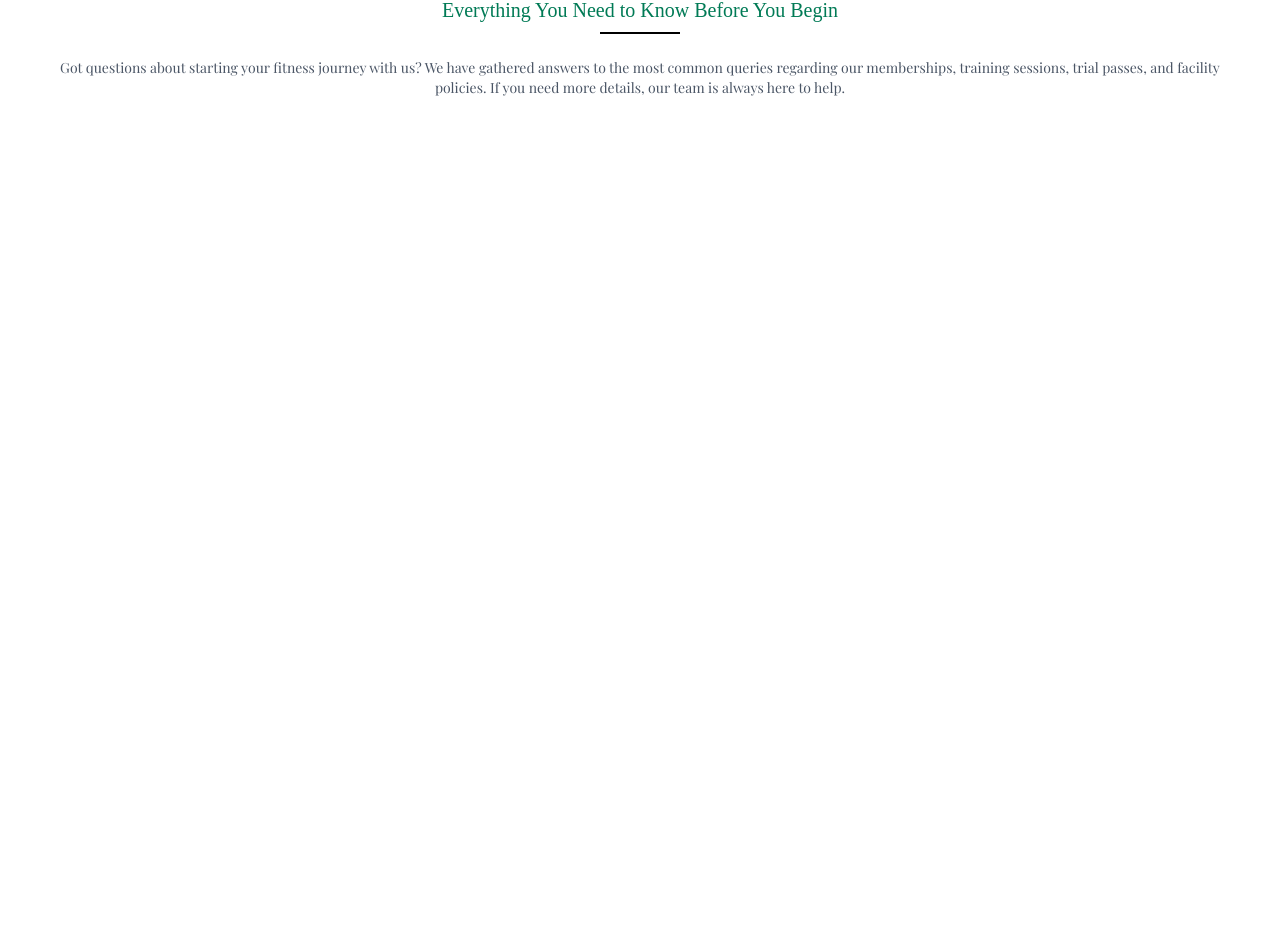
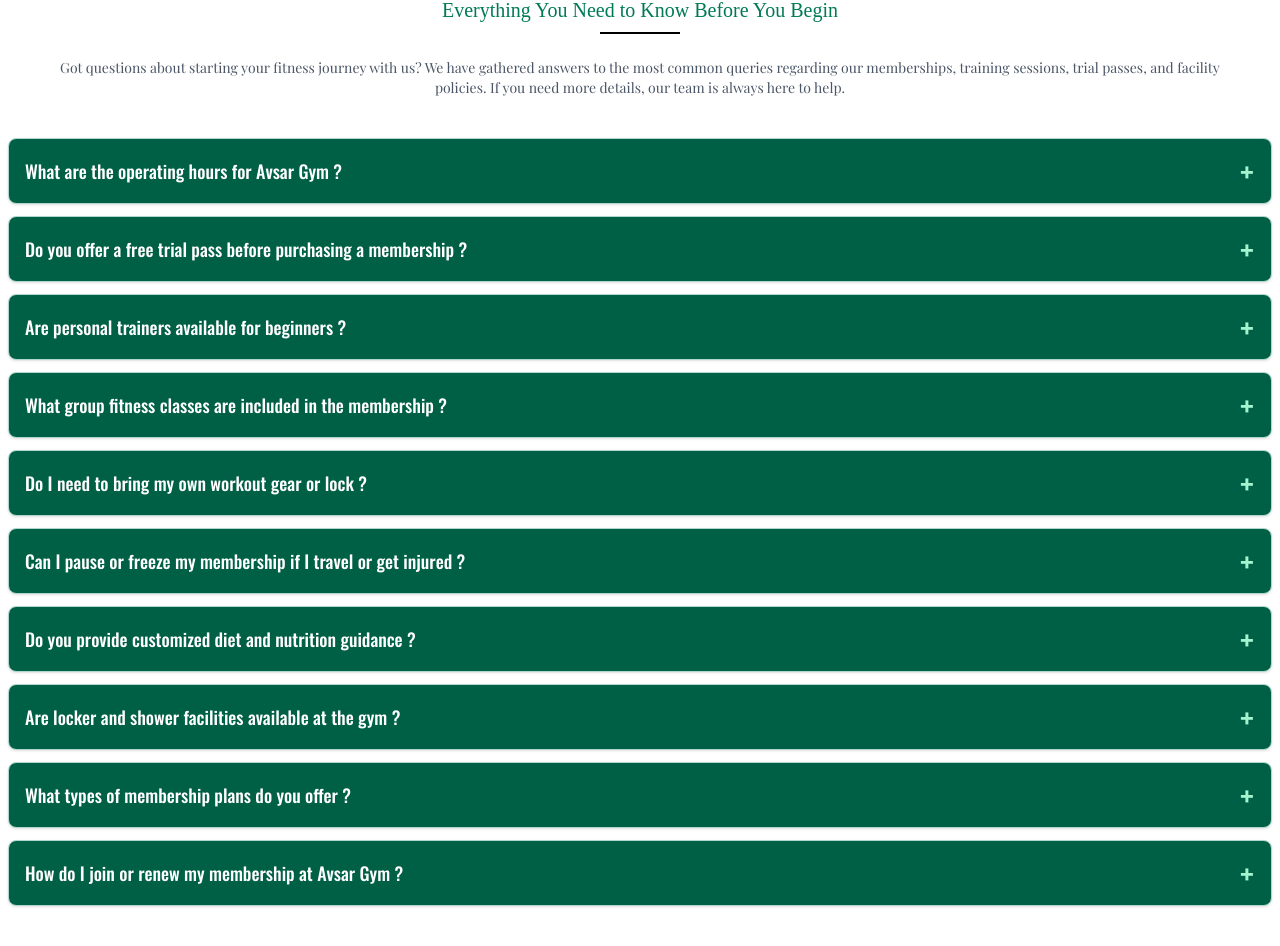
Before and after one commit to Sarita595k/Gym_Website_Frontend, a React (Vite) app: page / in a window 1280 px wide. Shown: the part 3993-4939 px from the top of the page. Before the commit the page ends 4131 px from the top, so only its background shows below. Built offline with nearby package versions, Linux system fonts and the light colour scheme; a web font is replaced by a local one.

Commit message:
faqs section created

```diff
--- a/src/Components/SubHeader/Faqs.jsx
+++ b/src/Components/SubHeader/Faqs.jsx
@@ -1,11 +1,15 @@
 import React from 'react'
 import Heading from './Heading'
+import Questions from './Questions'
 
 const Faqs = () => {
     return (
         <div className='mb-10'>
-            <Heading heading="Got Questions? We’ve Got Answers" subHeading="Everything You Need to Know Before You Begin"
-                paragraph="Got questions about starting your fitness journey with us? We have gathered answers to the most common queries regarding our memberships, training sessions, trial passes, and facility policies. If you need more details, our team is always here to help." />
+            <>
+                <Heading heading="Got Questions? We’ve Got Answers" subHeading="Everything You Need to Know Before You Begin"
+                    paragraph="Got questions about starting your fitness journey with us? We have gathered answers to the most common queries regarding our memberships, training sessions, trial passes, and facility policies. If you need more details, our team is always here to help." />
+            </>
+            <Questions />
         </div>
     )
 }
--- /dev/null
+++ b/src/Components/SubHeader/Questions.jsx
@@ -0,0 +1,94 @@
+import { useState } from "react"
+
+const questionsList = [{
+    id: 1,
+    ques: "What are the operating hours for Avsar Gym ?",
+    answer: "We are open Monday through Saturday from 5: 30 AM to 10: 30 PM, and on Sundays from 7:00 AM to 8:00 PM to accommodate both early morning lifters and late - night workouts."
+}, {
+    id: 2,
+    ques: "Do you offer a free trial pass before purchasing a membership ?",
+    answer: "Yes! We offer a complimentary 1 - day trial pass that gives you full access to the gym floor, cardio equipment, and one group class so you can experience the facility firsthand."
+}, {
+    id: 3,
+    ques: "Are personal trainers available for beginners ?",
+    answer: "Yes.All our personal trainers are certified fitness professionals.New members receive a complimentary fitness assessment and orientation session to help design an effective starter workout routine safely."
+}, {
+    id: 4,
+    ques: "What group fitness classes are included in the membership ?",
+    answer: "Our group fitness schedule includes High - Intensity Interval Training(HIIT), Yoga, Strength & Conditioning, Cardio Blast, and Core & Mobility sessions led by experienced coaches."
+}, {
+    id: 5,
+    ques: "Do I need to bring my own workout gear or lock ?",
+    answer: "Please bring comfortable athletic wear, clean indoor training shoes, and a water bottle.We provide day - use lockers, shower facilities, and hydration stations.You may bring your own padlock or purchase one at the front desk."
+}, {
+    id: 6,
+    ques: "Can I pause or freeze my membership if I travel or get injured ?",
+    answer: "Yes.Quarterly and annual membership plans allow you to pause your membership for up to 30 to 60 days with advance notice to our front desk or support team."
+}, {
+    id: 7,
+    ques: "Do you provide customized diet and nutrition guidance ?",
+    answer: "Yes.Our certified nutrition coaches offer customized meal strategies tailored to your specific fitness goals, dietary preferences(vegetarian, non - vegetarian, vegan), and daily schedule."
+}, {
+    id: 8,
+    ques: "Are locker and shower facilities available at the gym ?",
+    answer: "Yes, we provide fully maintained, clean locker rooms equipped with secure lockers, changing areas, and private shower booths for all active members."
+}, {
+    id: 9,
+    ques: "What types of membership plans do you offer ?",
+    answer: " We offer flexible plans ranging from Monthly, Quarterly, and Annual memberships, as well as specialized packages for 1 - on - 1 personal training and group class access."
+}, {
+    id: 10,
+    ques: "How do I join or renew my membership at Avsar Gym ?",
+    answer: "You can sign up directly on our website through the Membership Plans section, or visit our front desk in person to complete your registration and biometric check -in."
+}]
+
+
+const Questions = () => {
+    const [openId, setOpenId] = useState(null)
+
+    const handleClick = (id) => {
+        setOpenId(prev => prev == id ? null : id)
+    }
+
+    return (
+        <div className="mx-auto mt-10 px-2 space-y-3">
+            {questionsList.map((question) => {
+                const isOpen = openId === question.id;
+
+                return (
+                    <div
+                        key={question.id}
+                        className="border border-emerald-700/30 rounded-lg overflow-hidden shadow-sm">
+
+                        <div
+                            className="flex bg-emerald-800 text-white justify-between items-center p-4 cursor-pointer select-none"
+                            onClick={() => handleClick(question.id)}>
+                            <h3 className="font-heading text-lg font-medium pr-4">
+                                {question.ques}
+                            </h3>
+                            <button
+                                type="button"
+                                className="font-bold text-2xl text-emerald-200 hover:text-white"
+                                onClick={(e) => {
+                                    e.stopPropagation(); // Prevents duplicate triggers if clicking the button specifically
+                                    handleClick(question.id);
+                                }}>
+                                {isOpen ? "−" : "+"}
+                            </button>
+                        </div>
+
+                        {isOpen && (
+                            <div className="bg-emerald-50 text-gray-800 p-4 border-t border-emerald-700/20">
+                                <p className="font-para text-sm md:text-base leading-relaxed">
+                                    {question.answer}
+                                </p>
+                            </div>
+                        )}
+                    </div>
+                )
+            })}
+        </div>
+    )
+}
+
+export default Questions
```
